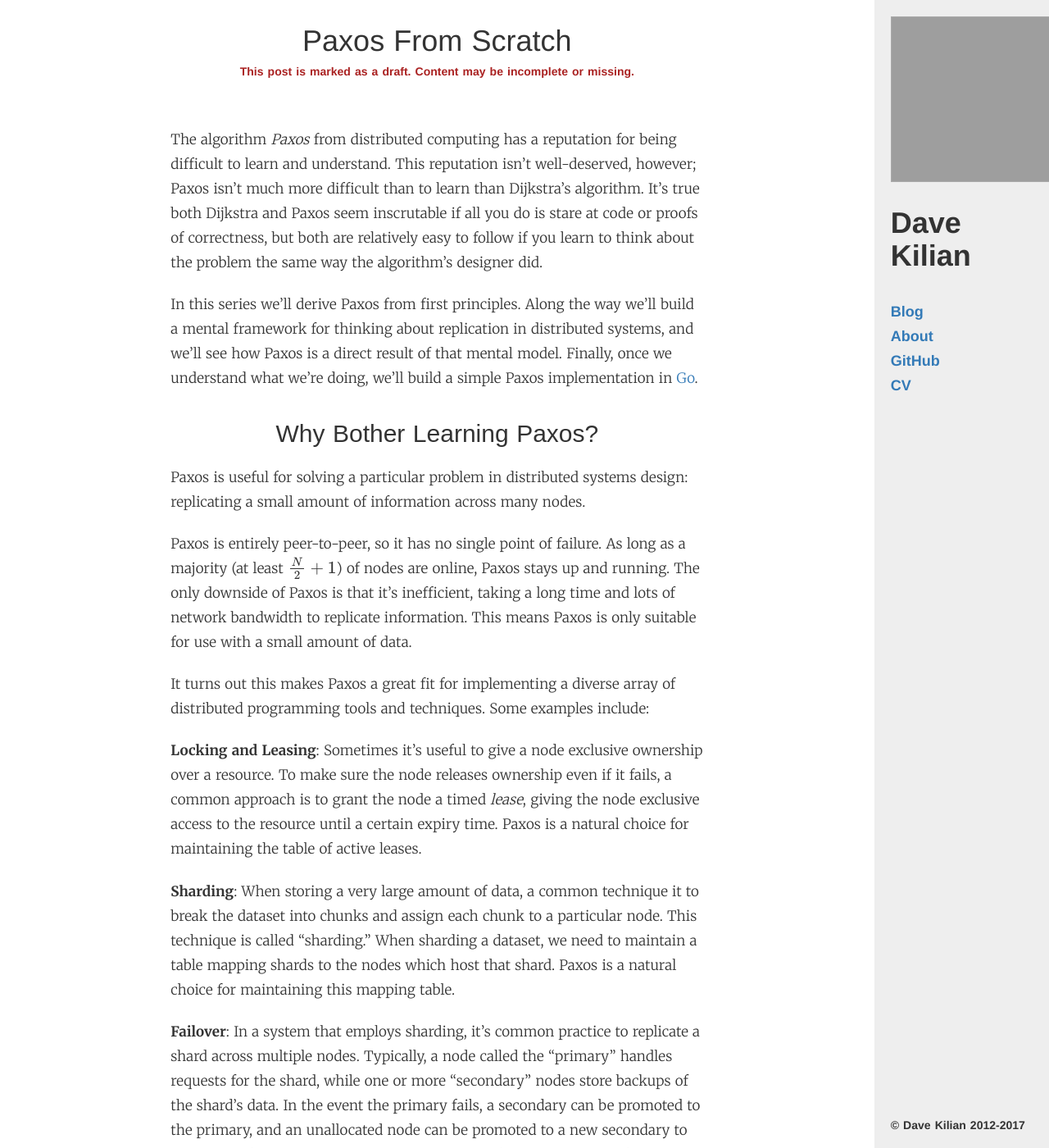
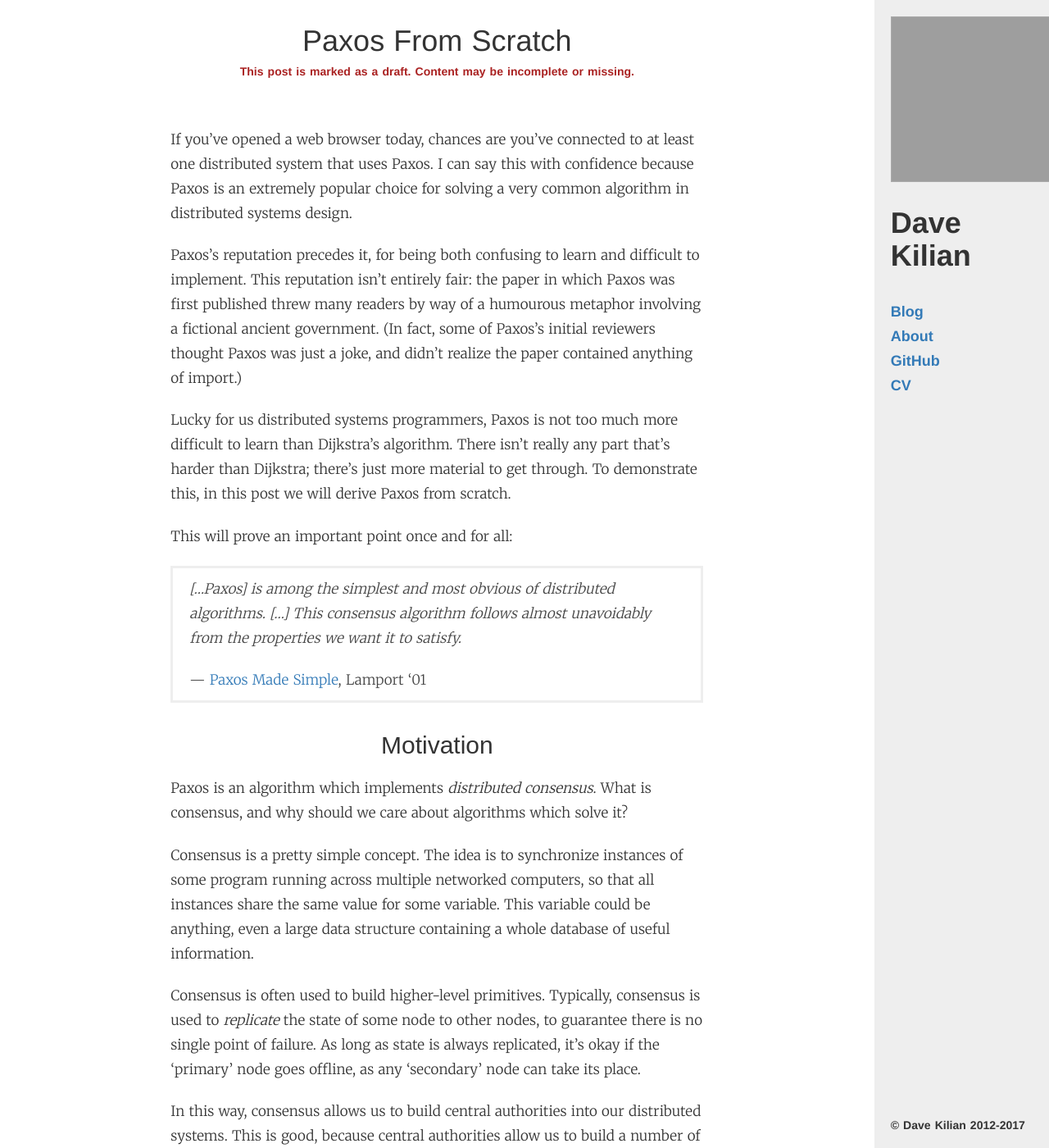
Before and after one commit to davekilian/davekilian.github.com, a Jekyll site: the page built from _posts/2017-08-20-paxos-1.markdown, in a window 1280 px wide and 1400 px high. Shown: the whole window at 82% size. Built offline with Jekyll 4.4.1, drawn with Linux system fonts in a browser that asks for light colours; nearby versions of some CDN libraries; formulas are drawn with MathJax 3; some of the changed text lies outside the part shown; grey boxes are pictures that could not be loaded.

Commit message:
Redraft opening section

```diff
--- a/_posts/2017-08-20-paxos-1.markdown
+++ b/_posts/2017-08-20-paxos-1.markdown
@@ -5,56 +5,56 @@ author: Dave
 draft: true
 ---
 
-The algorithm *Paxos* from distributed computing has a reputation for being difficult to learn and understand.
-This reputation isn't well-deserved, however; Paxos isn't much more difficult than to learn than Dijkstra's algorithm.
-It's true both Dijkstra and Paxos seem inscrutable if all you do is stare at code or proofs of correctness, but both are relatively easy to follow if you learn to think about the problem the same way the algorithm's designer did.
+If you've opened a web browser today, chances are you've connected to at least one distributed system that uses Paxos.
+I can say this with confidence because Paxos is an extremely popular choice for solving a very common algorithm in distributed systems design.
 
-In this series we'll derive Paxos from first principles.
-Along the way we'll build a mental framework for thinking about replication in distributed systems, and we'll see how Paxos is a direct result of that mental model.
-Finally, once we understand what we're doing, we'll build a simple Paxos implementation in [Go](https://www.golang.org).
+Paxos's reputation precedes it, for being both confusing to learn and difficult to implement.
+This reputation isn't entirely fair: the paper in which Paxos was first published threw many readers by way of a humourous metaphor involving a fictional ancient government.
+(In fact, some of Paxos's initial reviewers thought Paxos was just a joke, and didn't realize the paper contained anything of import.)
 
-## Why Bother Learning Paxos?
+Lucky for us distributed systems programmers, Paxos is not too much more difficult to learn than Dijkstra's algorithm.
+There isn't really any part that's harder than Dijkstra; there's just more material to get through.
+To demonstrate this, in this post we will derive Paxos from scratch.
 
-Paxos is useful for solving a particular problem in distributed systems design: replicating a small amount of information across many nodes.
+This will prove an important point once and for all:
 
+> _[...Paxos] is among the simplest and most obvious of distributed algorithms. \[...\] This consensus algorithm follows almost unavoidably from the properties we want it to satisfy._
+>
+> &mdash; [Paxos Made Simple](https://www.microsoft.com/en-us/research/publication/paxos-made-simple/), Lamport '01
+
+## Motivation
+
+Paxos is an algorithm which implements *distributed consensus*.
+What is consensus, and why should we care about algorithms which solve it?
+
+Consensus is a pretty simple concept.
+The idea is to synchronize instances of some program running across multiple networked computers, so that all instances share the same value for some variable.
+This variable could be anything, even a large data structure containing a whole database of useful information.
+
+Consensus is often used to build higher-level primitives.
+Typically, consensus is used to *replicate* the state of some node to other nodes, to guarantee there is no single point of failure.
+As long as state is always replicated, it's okay if the 'primary' node goes offline, as any 'secondary' node can take its place.
+
+In this way, consensus allows us to build central authorities into our distributed systems.
+This is good, because central authorities allow us to build a number of key higher-level primitives:
+
+* **Locking/Leasing**:
+  *Locking* a resource grants exclusive ownership over it to a single node.
+  *Leasing* a resource is the same as locking, except the lock also expires automatically after some amount of time.
+  A central authority is useful for tracking active locks/leases, and granting new ones for available resources.
+
+* **Sharding**:
+  *Sharding* a dataset splits it into chunks called *shards*, and assigns each shard to a different node.
+  A central authority is useful for tracking how the dataset has been split, and which nodes have been assigned which shards.
+
+In this way, consensus algorithms underpin many key primitives that are commonly used in distributed system design.
+
+Paxos is essentially the only algorithm used for implementing consensus in modern systems.
+That's because it's a great fit for many of these problems:
 Paxos is entirely peer-to-peer, so it has no single point of failure.
 As long as a majority (at least $\frac{N}{2}+1$) of nodes are online, Paxos stays up and running.
 The only downside of Paxos is that it's inefficient, taking a long time and lots of network bandwidth to replicate information.
 This means Paxos is only suitable for use with a small amount of data.
-
-It turns out this makes Paxos a great fit for implementing a diverse array of distributed programming tools and techniques.
-Some examples include:
-
-**Locking and Leasing**:
-Sometimes it's useful to give a node exclusive ownership over a resource.
-To make sure the node releases ownership even if it fails, a common approach is to grant the node a timed *lease*, giving the node exclusive access to the resource until a certain expiry time.
-Paxos is a natural choice for maintaining the table of active leases.
-
-**Sharding**:
-When storing a very large amount of data, a common technique it to break the dataset into chunks and assign each chunk to a particular node.
-This technique is called "sharding."
-When sharding a dataset, we need to maintain a table mapping shards to the nodes which host that shard.
-Paxos is a natural choice for maintaining this mapping table.
-
-**Failover**:
-In a system that employs sharding, it's common practice to replicate a shard across multiple nodes.
-Typically, a node called the "primary" handles requests for the shard, while one or more "secondary" nodes store backups of the shard's data.
-In the event the primary fails, a secondary can be promoted to the primary, and an unallocated node can be promoted to a new secondary to replace the failed node.
-Paxos is a natural choice for keeping track of primaries and secondaries.
-
-## How to Learn Paxos
-
-The best way to understand how Paxos works is to explore the problem and try to solve it.
-After all, as Paxos's creator once quipped:
-
-> _[Paxos] is among the simplest and most obvious of distributed algorithms. ... [T]his consensus algorithm follows almost unavoidably from the properties we want it to satisfy._
->
-> &mdash; [Paxos Made Simple](https://www.microsoft.com/en-us/research/publication/paxos-made-simple/), Lamport '01
-
-Learning the mental model behind Paxos is also useful for distributed system design in general.
-Understanding it requires understanding key techniques in distributed systems design, as well as gaining an intuitive understanding of how systems fail, and what approaches don't work as a result.
-
-To help build this mental model and explain Paxos at the same time, in this article we will derive Paxos from scratch.
 
 ## TODO
 
```
